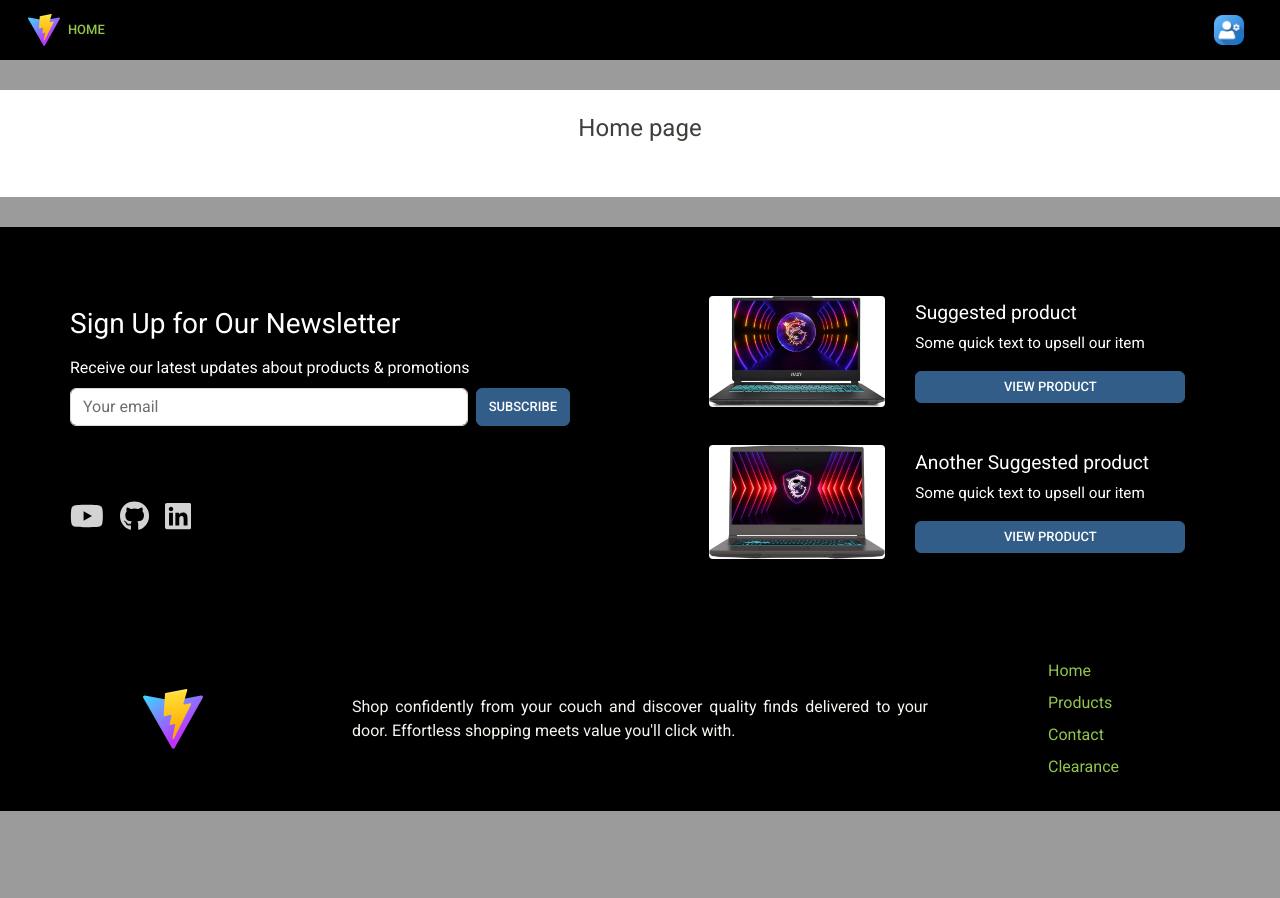
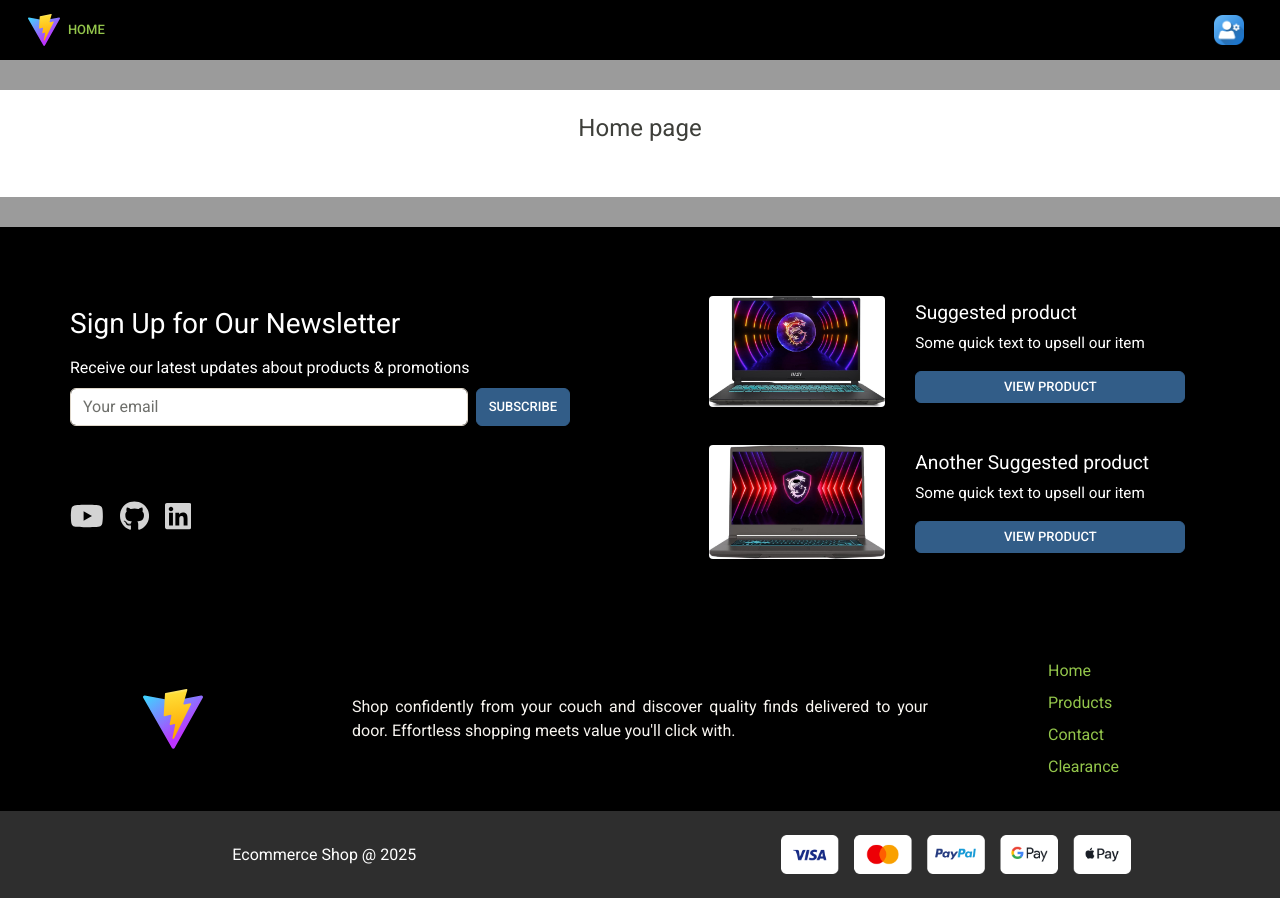
Before and after one commit to coolcreation/collab-ecommerce-app-web, a React (Vite) app in the folder desktop-web/: page / in a window 1280 px wide. Before the commit the page ends 811 px from the top, so only its background shows below. Built offline with nearby package versions, Linux system fonts and the light colour scheme; no server answers.

Commit message:
create SubFooter.jsx

```diff
--- a/desktop-web/src/App.jsx
+++ b/desktop-web/src/App.jsx
@@ -4,6 +4,7 @@ import { Routes,  Route} from 'react-router-dom';
 // Components
 import Navbar from './components/Navbar.jsx'
 import Footer from './components/Footer.jsx'
+import SubFooter from './components/SubFooter.jsx';
 import NewsletterSignupAndNewArrivals from './components/NewsletterSignupAndNewArrivals.jsx';
 
 // Pages
@@ -23,6 +24,7 @@ function App() {
             <HomePage />
             <NewsletterSignupAndNewArrivals />
             <Footer />
+            <SubFooter />
           </>
         }/>
 
--- /dev/null
+++ b/desktop-web/src/components/SubFooter.jsx
@@ -0,0 +1,17 @@
+import React from 'react'
+
+export default function SubFooter() {
+  return (
+    <div class="sub-footer d-flex flex-column-reverse flex-lg-row p-3">
+
+        <div className='sub-footer-section mx-auto py-2'>
+            <p className='p-0 m-0'>Ecommerce Shop @ 2025</p>
+        </div>
+
+        <div className='sub-footer-section mx-auto py-2'>
+            <img src={"./payment-methods.png"} alt="" />
+        </div>
+
+    </div>
+  )
+}
--- a/desktop-web/src/index.css
+++ b/desktop-web/src/index.css
@@ -159,6 +159,27 @@ body{
    fill: var(--nav-link-color) !important;
 }
 
+/****** SUB-FOOTER ******/
+.sub-footer{
+  width: 100%;
+  gap: 15px !important;
+  background-color: #2e2e2e;
+}
+.sub-footer .sub-footer-section{
+  display: flex;
+  justify-content: center;
+  align-items: center;
+  /* border: 2px solid white; */
+  width: 50%;
+}
+.sub-footer .sub-footer-section img{
+  max-width: 350px;
+}
+.sub-footer .sub-footer-section p{
+  color: white;
+}
+
+
 
 /***********************************************/
 /**************** MEDIA QUERIES ****************/
```
